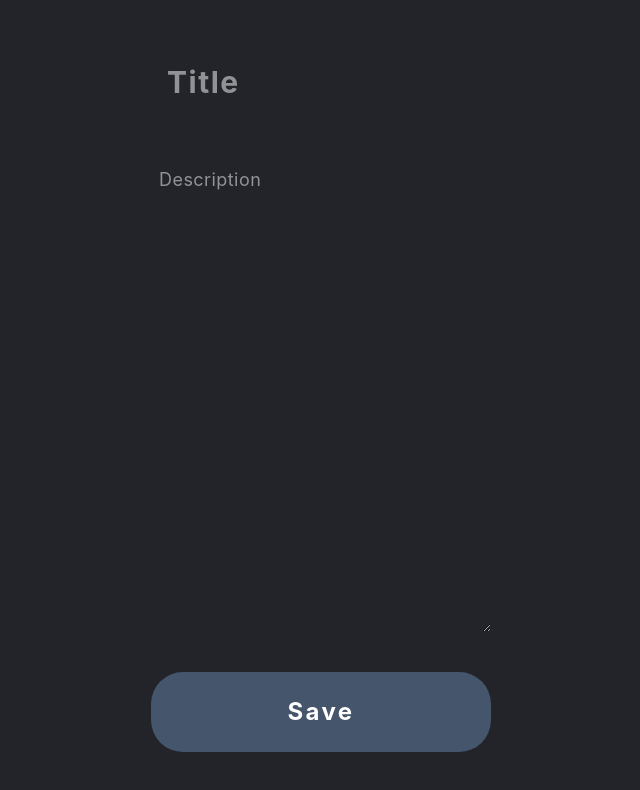
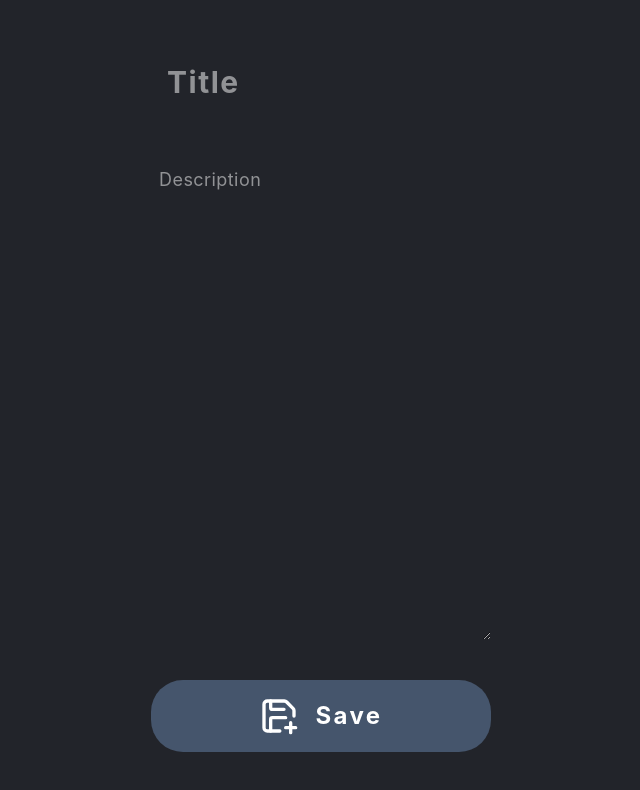
Before and after one commit to skybreakerW/mynotesapp, a React app in the folder frontend/: page /create in a window 1280 px wide. Shown: the top 790 px of the page, without its empty margins (319-959 px from the left). Built offline with nearby package versions, Linux system fonts and the light colour scheme; the HTML template or start-up script is replaced by a standard one.

Commit message:
added savebtn component

```diff
--- a/frontend/src/components/Button.jsx
+++ /dev/null
@@ -1,12 +0,0 @@
-import React from 'react'
-
-const Button = () => {
-  return (
-    <button
-        className='bg-slate-600 w-full rounded-xl p-4 text-2xl text-white tracking-widest cursor-pointer hover:bg-slate-500'
-        type='submit'>Add Note
-    </button>
-  )
-}
-
-export default Button
--- /dev/null
+++ b/frontend/src/components/Savebtn.jsx
@@ -0,0 +1,12 @@
+import React from 'react'
+import { SavePlus } from 'lucide-react';
+
+const Savebtn = () => {
+  return (
+    <button type='submit' className='bg-slate-600 flex flex-row items-center justify-center gap-4 p-4 rounded-4xl tracking-widest font-bold text-2xl cursor-pointer'>
+      <SavePlus size={40} color="#ffffff" />Save
+    </button>
+  )
+}
+
+export default Savebtn
--- a/frontend/src/pages/CreateNote.jsx
+++ b/frontend/src/pages/CreateNote.jsx
@@ -1,7 +1,10 @@
 import React from 'react'
-import Button from '../components/Button'
+import Addbtn from '../components/Addbtn.jsx'
+import Savebtn from '../components/Savebtn.jsx'
 import { useNavigate } from 'react-router-dom'
 import axios from "axios"
+
+
 
 const CreateNote = () => {
 
@@ -36,7 +39,7 @@ const CreateNote = () => {
       <textarea type="text" name="description" placeholder='Description'
       className='text-lg h-[70%] p-2 tracking-wide leading-8 rounded-xl' />
 
-      <button type='submit' className='bg-slate-600 p-6 rounded-4xl tracking-widest font-bold text-2xl cursor-pointer'>Save</button>
+      <Savebtn/>
 
     </form>
 
```
